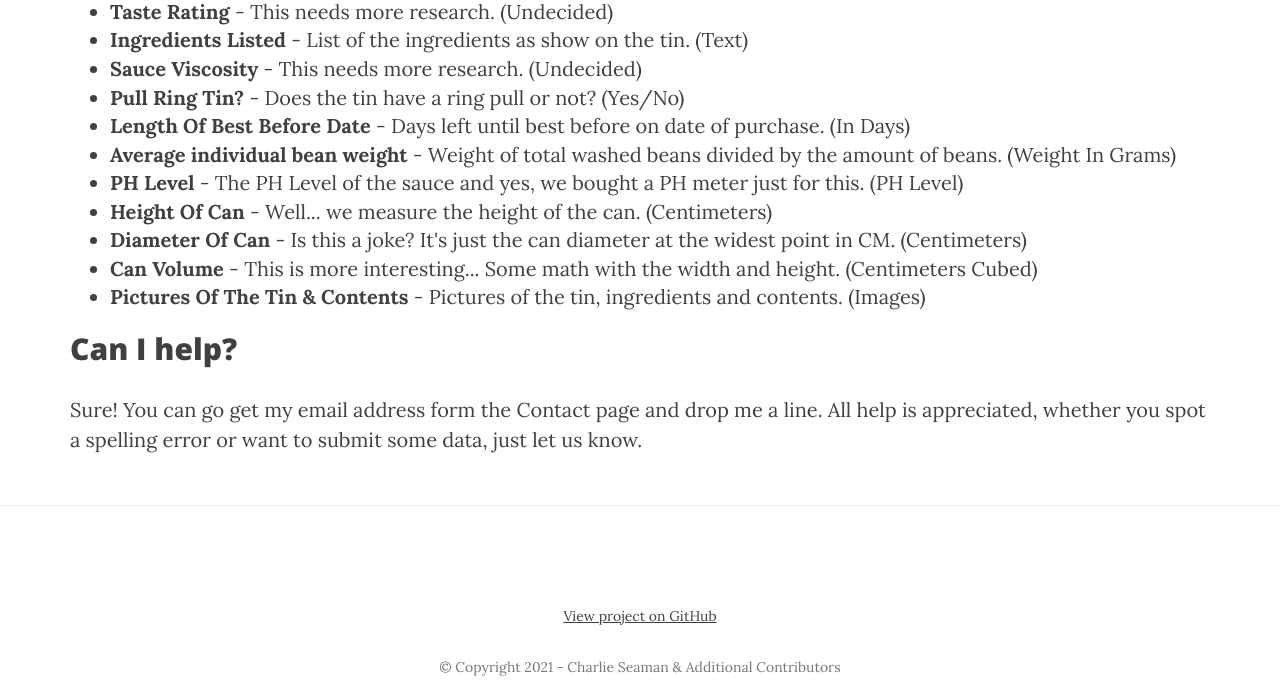
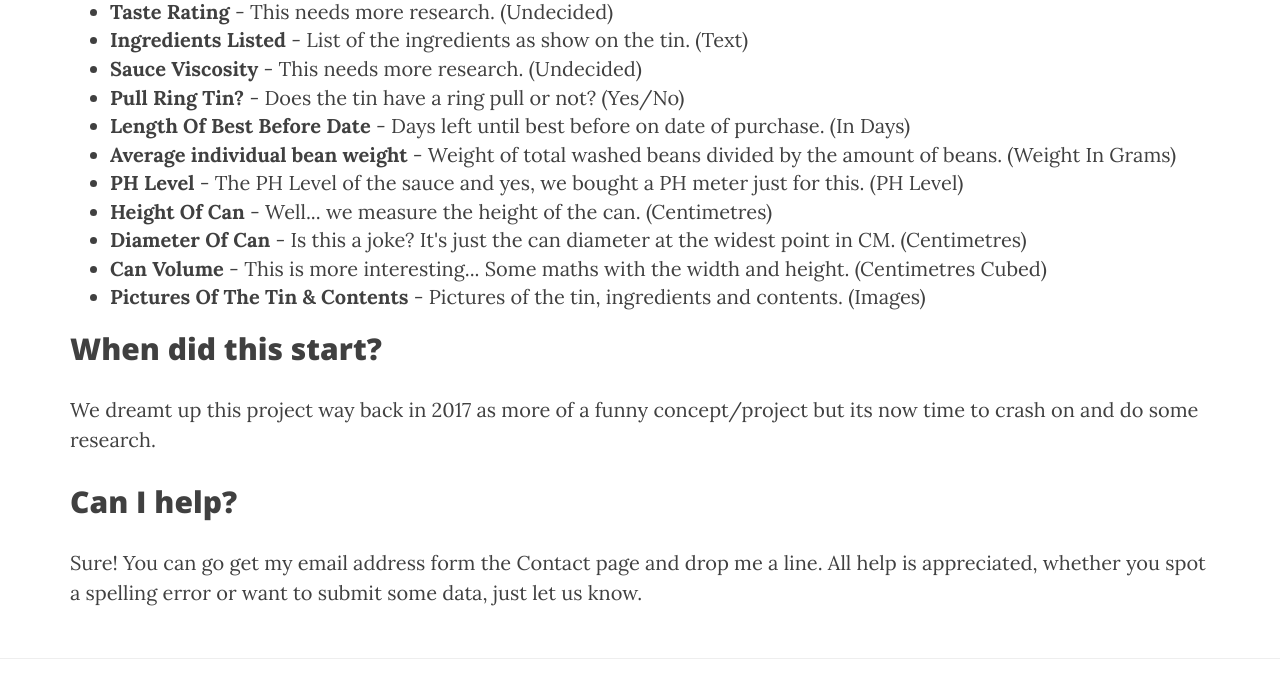
Before and after one commit to casman300/Baked-Beans, a PHP site: page / in a window 1280 px wide. Shown: the part 1273-1968 px from the top of the page. Run offline with PHP 8.4, Linux system fonts and the light colour scheme; some libraries are stand-ins or nearby versions.

Commit message:
Spelling Corrections

```diff
--- a/index.php
+++ b/index.php
@@ -58,11 +58,13 @@
 						<li><strong>Length Of Best Before Date</strong> - Days left until best before on date of purchase. (In Days)</li>
 						<li><strong>Average individual bean weight</strong> - Weight of total washed beans divided by the amount of beans. (Weight In Grams)</li>
 						<li><strong>PH Level</strong> - The PH Level of the sauce and yes, we bought a PH meter just for this. (PH Level)</li>
-						<li><strong>Height Of Can</strong> - Well... we measure the height of the can. (Centimeters)</li>
-						<li><strong>Diameter Of Can</strong> - Is this a joke? It's just the can diameter at the widest point in CM. (Centimeters)</li>
-						<li><strong>Can Volume</strong> - This is more interesting... Some math with the width and height. (Centimeters Cubed)</li>
+						<li><strong>Height Of Can</strong> - Well... we measure the height of the can. (Centimetres)</li>
+						<li><strong>Diameter Of Can</strong> - Is this a joke? It's just the can diameter at the widest point in CM. (Centimetres)</li>
+						<li><strong>Can Volume</strong> - This is more interesting... Some maths with the width and height. (Centimetres Cubed)</li>
 						<li><strong>Pictures Of The Tin & Contents</strong> - Pictures of the tin, ingredients and contents. (Images)</li>
 					</ul>
+				<h2>When did this start?</h2>
+                    <p>We dreamt up this project way back in 2017 as more of a funny concept/project but its now time to crash on and do some research.</p>
 
 				<h2>Can I help?</h2>
 					<p>Sure! You can go get my email address form the Contact page and drop me a line. All help is appreciated, whether you spot a spelling error or want to submit some data, just let us know.</p>
```
